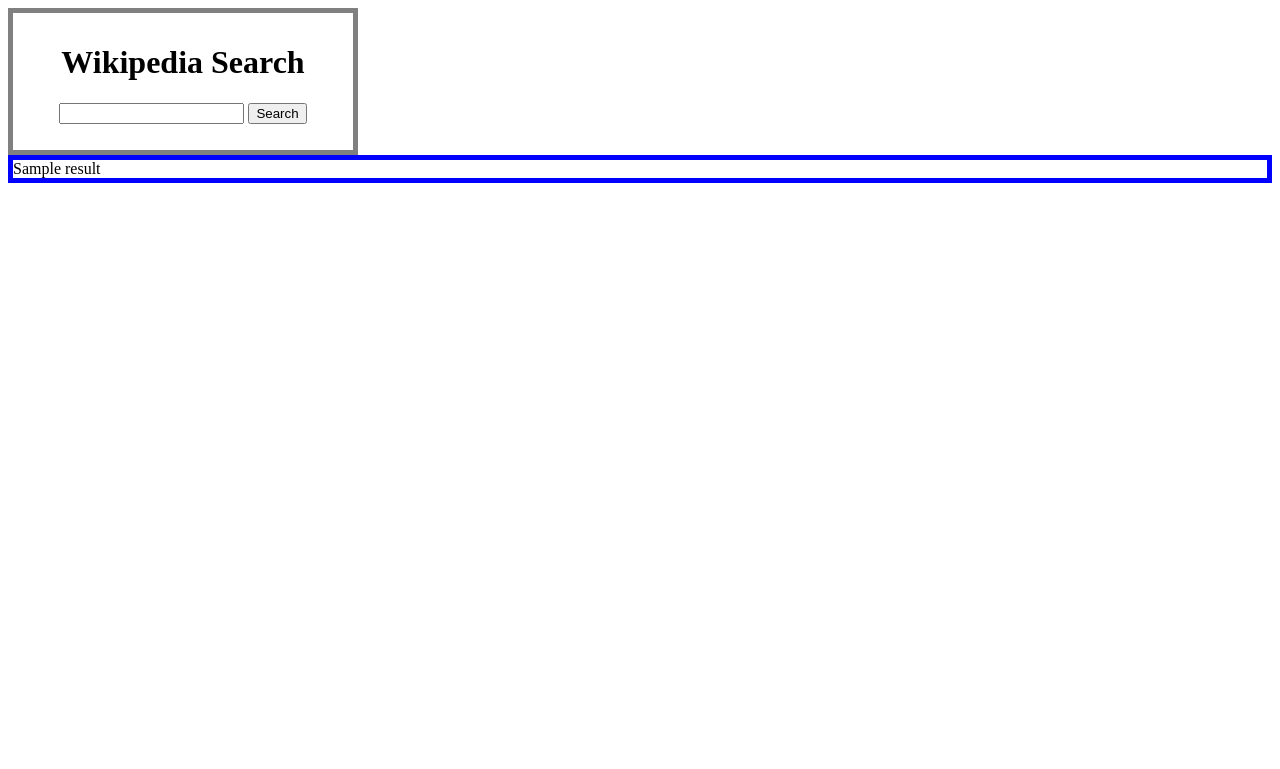
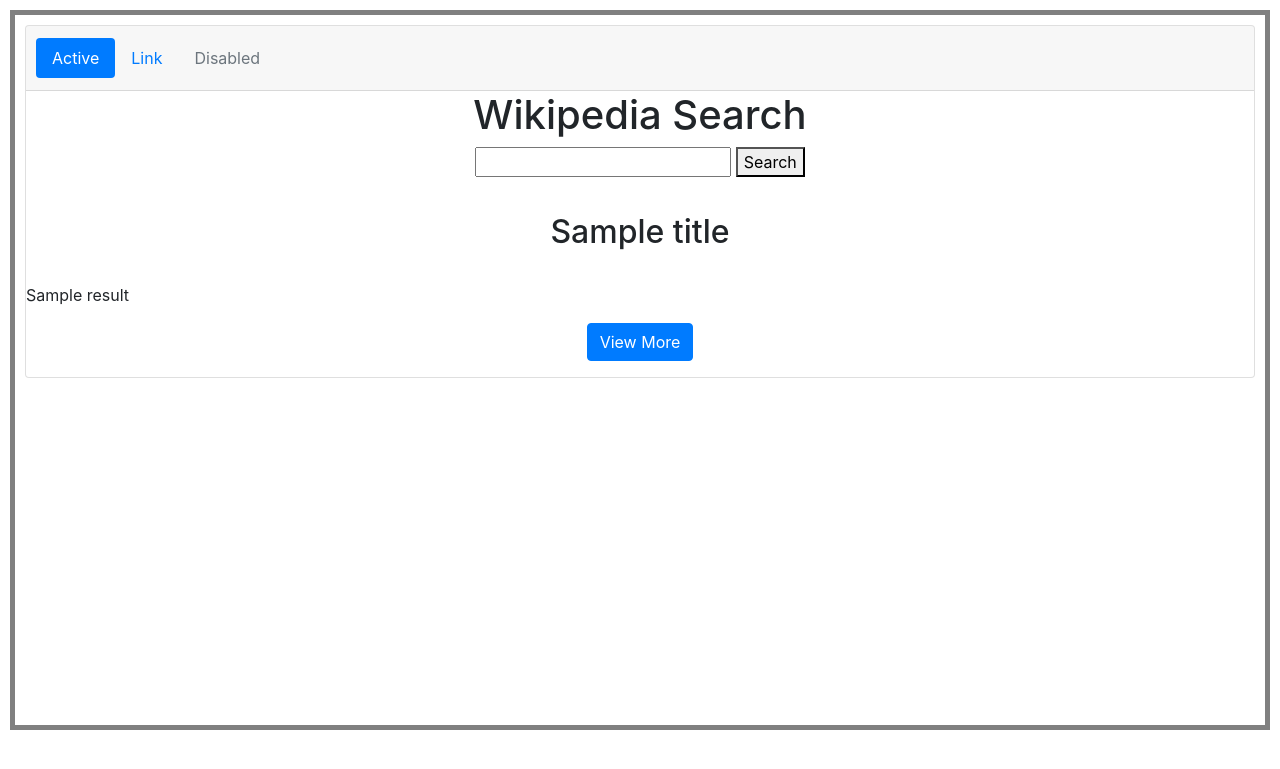
Before and after one commit to amalKuttuz/Wiki, a Django app: template main/templates/index.html in a window 1280 px wide. Shown: the top 769 px of the page. Run offline with Django 4.2, Linux system fonts and the light colour scheme; the template is opened without the code that fills it: most values are stand-ins (such as "Sample title", 1, 10 or a date in 2020).

Commit message:
second commit

```diff
--- a/main/templates/index.html
+++ b/main/templates/index.html
@@ -1,31 +1,80 @@
 <html>
     <head>
+      <title> {%if title%} {{title}} {%endif%} </title>
+        <!-- Required meta tags -->
+<meta charset="utf-8">
+<meta name="viewport" content="width=device-width, initial-scale=1, shrink-to-fit=no">
+
+<!-- Bootstrap CSS -->
+<link rel="stylesheet" href="https://cdn.jsdelivr.net/npm/bootstrap@4.5.3/dist/css/bootstrap.min.css" integrity="sha384-TX8t27EcRE3e/ihU7zmQxVncDAy5uIKz4rEkgIXeMed4M0jlfIDPvg6uqKI2xXr2" crossorigin="anonymous">
+
         <style>
         div.one {
-                  border-style: solid;
-                  border-width: 5px;
-                  border-color: blue
+
+
                 }
         div.two {
-                    width: 320px;
+                    width: 100%%;
+                    height:90%;
                     padding: 10px;
                     border: 5px solid gray;
-                    margin: 0;
+                    margin: 10px;
                 }
         </style>
     </head>
-<body>
+<body bgcolor='white'>
     <div class="two" align="center">
-    <h1>Wikipedia Search</h1>
+
+
+    <div class="card text-center">
+        <div class="card-header">
+          <ul class="nav nav-pills card-header-pills">
+            <li class="nav-item">
+              <a class="nav-link active" href="#">Active</a>
+            </li>
+            <li class="nav-item">
+              <a class="nav-link" href="#">Link</a>
+            </li>
+            <li class="nav-item">
+              <a class="nav-link disabled" href="#">Disabled</a>
+            </li>
+          </ul>
+        </div>
+        <div class='three'>
+        <h1>Wikipedia Search</h1>
     <form method="post">
         {% csrf_token %}
         <input type="text" name="search">
         <button type="submit">Search</button>
     </form>
+</div>
+
+
+<div class='one'>
+
+
+
+
+            <div class="card-body">
+                <h2 class="card-title" align='center'>{% if title %} {{title}} {%endif%} </h2>
+                </div>
+                <p align='left'>
+              {% if result %}
+              {{result}}
+              {% endif %}
+                </p>
+              <div class="space">
+                 </div>
+              <a href="#" class="btn btn-primary" align='center'>View More</a>
+
+
+
+
+
+
+              </div>
+            </p>
+        </div>
+      {% comment %} </div> {% endcomment %}
     </div>
-    <div class='one'>
-    {% if result %}
-        {{result}}
-    {% endif %}
-    <div>
 </body>
```
Also changed, not shown: main/templates/demo.html (added, +39 -0 lines), main/views.py (+17 -2 lines).
